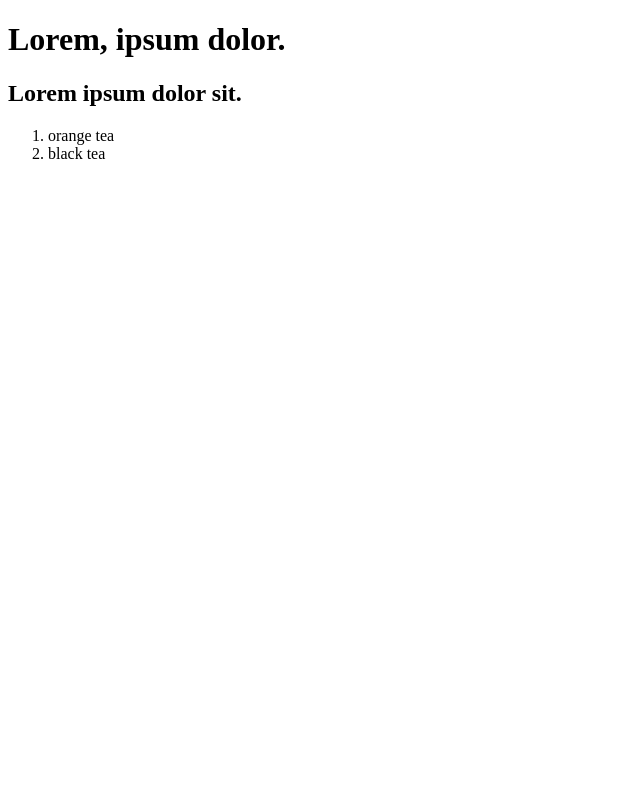
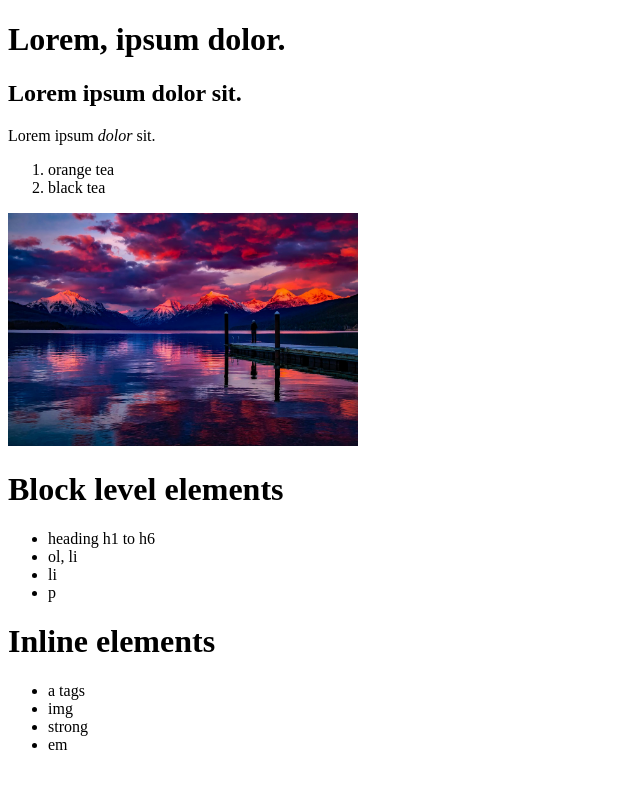
Before and after one commit to AyushJoshi1403/html, a plain HTML site: page 02_headings_list.html in a window 1280 px wide. Shown: the whole page, without its empty margins (0-640 px from the left). Drawn offline with Linux system fonts and the light colour scheme.

Commit message:
practise

```diff
--- a/02_headings_list.html
+++ b/02_headings_list.html
@@ -8,11 +8,30 @@
 <body>
     <h1>Lorem, ipsum dolor.</h1>
     <h2>Lorem ipsum dolor sit.</h2>
-
+    <p>Lorem ipsum <em>dolor</em> sit.</p>
     <ol>
         <li>orange tea</li>
         <li>black tea</li>
     </ol>
+    <img src="./images/pexels-pixabay-206359.jpg" width="350px" alt="">
+    <div>
+        <h1>Block level elements</h1>
+        <ul>
+            <li>heading h1 to h6</li>
+            <li>ol, li</li>
+            <li>li</li>
+            <li>p</li>
+        </ul>
+    </div>
 
+    <div>
+        <h1>Inline elements</h1>
+        <ul>
+            <li>a tags</li>
+            <li>img</li>
+            <li>strong</li>
+            <li>em</li>
+        </ul>
+    </div>
 </body>
 </html>
```
